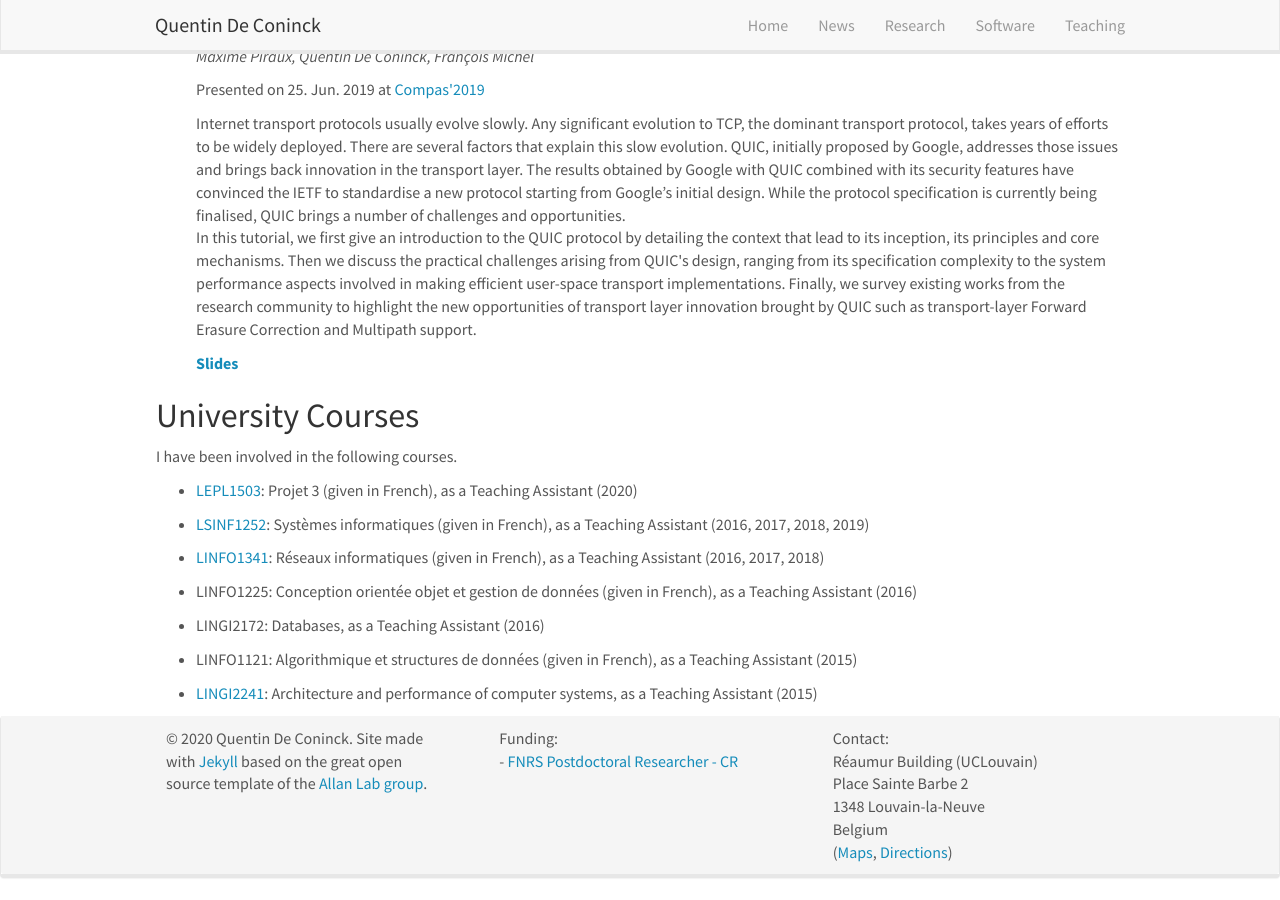
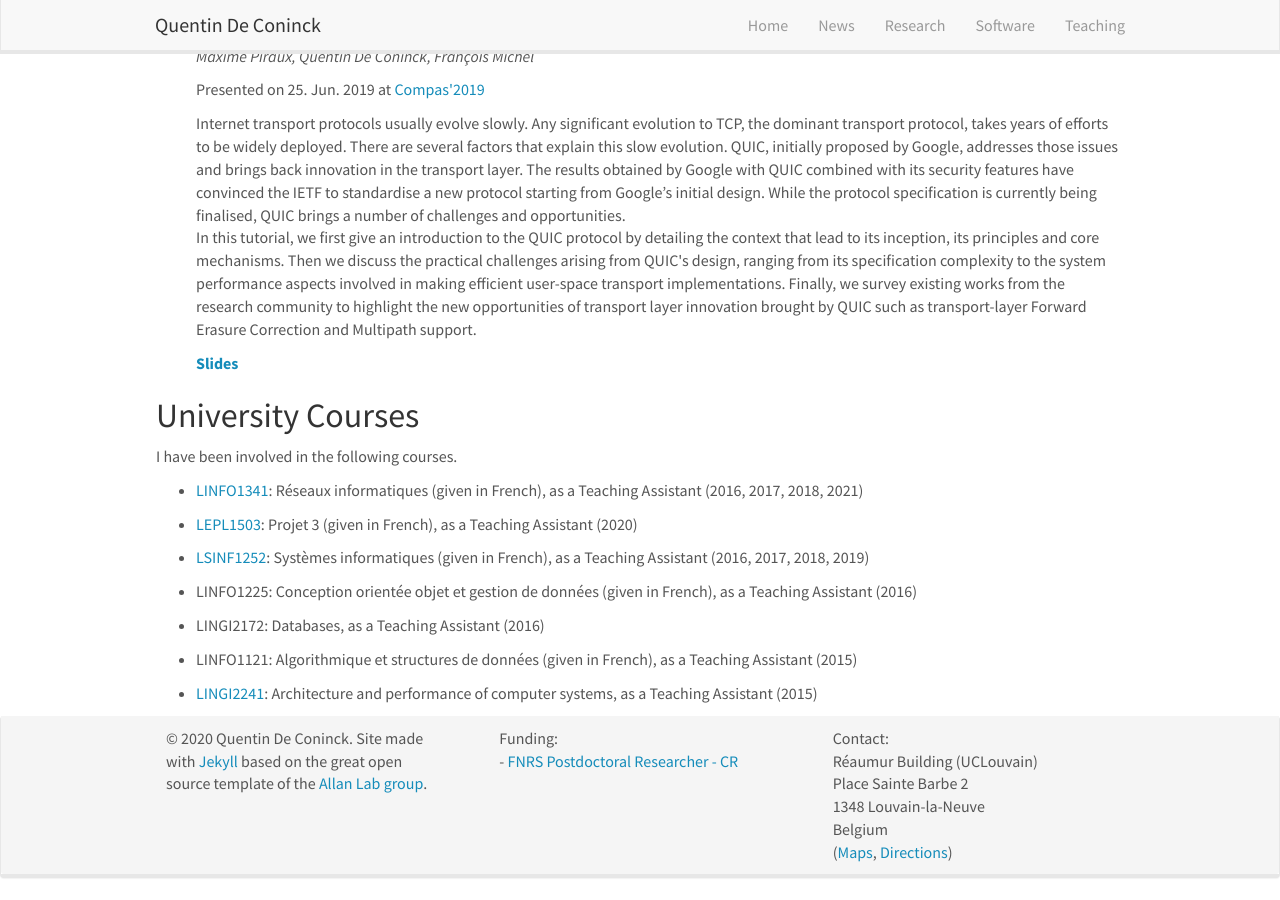
Before and after one commit to qdeconinck/qdeconinck.github.io, a Jekyll site: the page built from _pages/teaching.md, in a window 1280 px wide and 900 px high, scrolled down 1229 px. Built offline with Jekyll 4.4.1, drawn with Linux system fonts in a browser that asks for light colours; nearby versions of some CDN libraries.

Commit message:
update course list

```diff
--- a/_data/courselist.yml
+++ b/_data/courselist.yml
@@ -1,13 +1,13 @@
+- date: 2016, 2017, 2018, 2021
+  title: "<a href='https://uclouvain.be/cours-2020-LINFO1341'>LINFO1341</a>: Réseaux informatiques (given in French)"
+  role: Teaching Assistant
+
 - date: 2020
   title: "<a href='https://uclouvain.be/cours-2020-LEPL1503'>LEPL1503</a>: Projet 3 (given in French)"
   role: Teaching Assistant
 
 - date: 2016, 2017, 2018, 2019
   title: "<a href='https://sites.uclouvain.be/archives-portail/cdc2017/en-cours-2017-lsinf1252.html'>LSINF1252</a>: Systèmes informatiques (given in French)"
-  role: Teaching Assistant
-
-- date: 2016, 2017, 2018
-  title: "<a href='https://uclouvain.be/cours-2020-LINFO1341'>LINFO1341</a>: Réseaux informatiques (given in French)"
   role: Teaching Assistant
 
 - date: 2016
```
